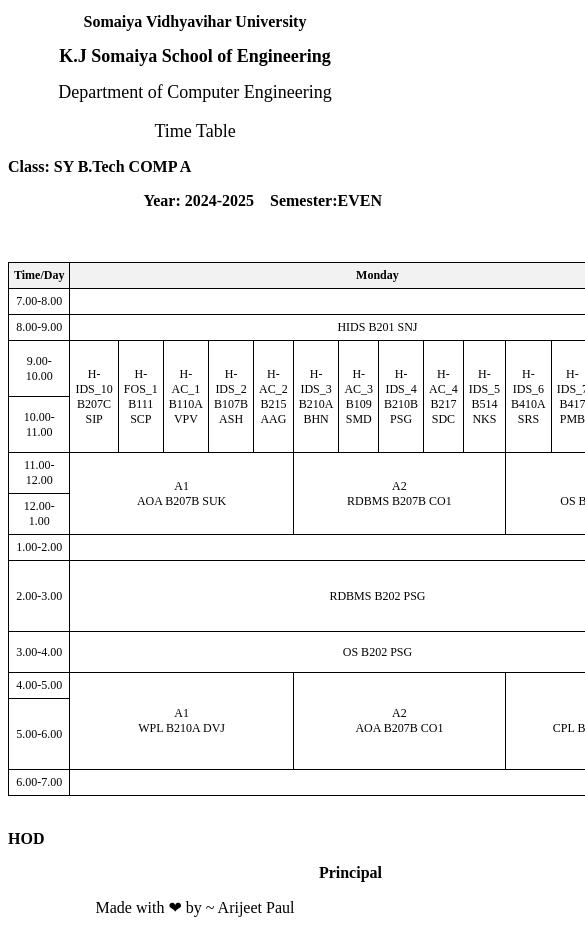
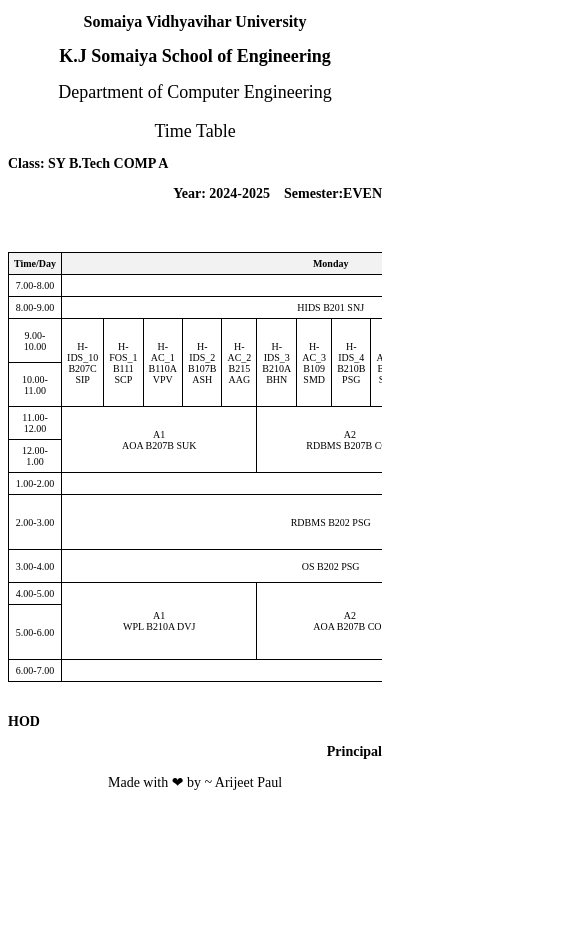
Before and after one commit to Arnab-Afk/SY_BTECH_A_TT, a plain HTML site: page index.html in a window 390 px wide. Shown: the top 933 px of the page, 585 px wide, since content can reach past the window. After the commit the page ends 844 px from the top, so only its background shows below. Drawn offline with Linux system fonts and the light colour scheme.

Commit message:
mobile view better

```diff
--- a/index.html
+++ b/index.html
@@ -2,6 +2,7 @@
 <html>
     <head>
         <title>SY_DIV-A_TT</title>
+        <meta name="viewport" content="width=device-width, initial-scale=1">
         <style>
             table {
                 border-collapse: collapse;
@@ -16,10 +17,20 @@
             th {
                 background-color: #f2f2f2;
             }
+            .table-container {
+                overflow-x: auto;
+            }
+            @media (max-width: 600px) {
+                h2, label, p {
+                    font-size: 14px;
+                }
+                table {
+                    font-size: 10px;
+                }
+            }
         </style>
     </head>
     <body>
-
         <div align="center">
             <h2 style="font-size: medium;">Somaiya Vidhyavihar University</h2>
             <h2 style="font-size: large;">K.J Somaiya School of Engineering</h2>
@@ -29,11 +40,11 @@
             <p style="text-align: right;"><strong>Year: 2024-2025  &nbsp;&nbsp; Semester:EVEN</strong></p>
         </div>
         <br><br>
+        <div class="table-container">
             <table border="1" style="border-collapse: collapse; width: 100%; text-align: center;">
                 <thead>
                     <tr>
                         <th>Time/Day</th>
-                    <!-- Days across 30 slots -->
                         <th colspan="14">Monday</th>
                         <th colspan="5">Tuesday</th>
                         <th colspan="3">Wednesday</th>
@@ -42,29 +53,22 @@
                     </tr>
                 </thead>
                 <tbody>
-                <!-- Time Slo -->
                     <tr>
                         <td>7.00-8.00</td>
-                    <!-- Empty slots -->
                         <td colspan="14"></td>
                         <td colspan="5"></td>
                         <td colspan="3"></td>
                         <td colspan="4"></td>
                         <td colspan="4"></td>
                     </tr>
-
                     <tr>
                         <td>8.00-9.00</td>
-                    <!-- Empty slots -->
                         <td colspan="14">HIDS B201 SNJ</td>
                         <td colspan="5"></td>
                         <td colspan="3">H-FOS B204 GSS</td>
                         <td colspan="4"></td>
                         <td colspan="4"></td>
                     </tr>
-
-                <!-- Class Schedule -->
-
                     <tr>
                         <td>9.00-10.00</td>
                         <td rowspan="2">H-<br>IDS_10<br>B207C<br>SIP</td>
@@ -81,165 +85,106 @@
                         <td rowspan="2">H-<br>IDS_7<br>B417<br>PMB</td>
                         <td rowspan="2">H-<br>IDS_8<br>B207A<br>KDM</td>
                         <td rowspan="2">H-<br>IDS_9<br>B107A<br>UBJ</td>
-
-
                         <td colspan="3">H_FOS_2<br>B111 GSS</td>
                         <td colspan="2">H-IDS_9<br>B207B VAB</td>
-
                         <td colspan="3">OEG -- --</td>
-
                         <td colspan="2">H_AC B403<br> SNM</td>
                         <td colspan="1">H_IDS<br>B205 BNP</td>
                         <td colspan="1">H_IDS<br>B301 KRK</td>
-
                         <td colspan="1">H_AC<br>B403 SNM</td>
                         <td colspan="1">H_FOS<br>B204 GSS</td>
                         <td colspan="1">H_IDS<br>B205 BNP</td>
                         <td colspan="1">H_IDS<br>B301 KRK</td>
-
-
                     </tr>
-
-
                     <tr>
                         <td>10.00-11.00</td>
-
                         <td colspan="2">H_FOS<br>B111 GSS</td>
                         <td colspan="1">H_IDS_9<br>B207 VAB</td>
                         <td colspan="2">H_IDS<br>B201 SNJ</td>
-
                         <td colspan="3">OEG -- --</td>
-
-
-
                         <td colspan="4">OEG -- --</td>
-
                         <td colspan="4">RDBMS B204 PSG</td>
-
-
-
-
-
                     </tr>
-
-
-                <tr >
+                    <tr>
                         <td>11.00-12.00</td>
-                    <!-- Empty slots -->
                         <td colspan="5" rowspan="2">A1<br>AOA B207B SUK</td>
                         <td colspan="5" rowspan="2">A2<br>RDBMS B207B CO1</td>
                         <td colspan="4" rowspan="2">A3<br>OS B217 CO8</td>
-
                         <td colspan="5">OS B201 PJS</td>
-
                         <td colspan="1" rowspan="2">A1<br>WPL<br>B410A<br>DVJ</td>
                         <td colspan="1" rowspan="2">A2<br>WPL<br>B210B<br>SMD</td>
                         <td colspan="1" rowspan="2">A3<br>WPL<br>B217<br>VAB</td>
-
                         <td colspan="4">PSOT B505 RBS</td>
                         <td colspan="2" rowspan="2"> A1<br>RDBMS<br>B210-A PSG</td>
                         <td colspan="1" rowspan="2"> A2<br>CPL<br>B207<br>SNJ </td>
                         <td colspan="1" rowspan="2"> A3<br>WPL<br>B210<br>VAB </td>
                     </tr>
-
                     <tr>
                         <td>12.00-1.00</td>
-                    <!-- Empty slots -->
-
                         <td colspan="5">PSOT B201 RBS</td>
-
                         <td colspan="4">OS B505 CO8</td>
-
                     </tr>
-
                     <tr>
                         <td>1.00-2.00</td>
-                    <!-- Empty slots -->
                         <td colspan="30">LUNCH BREAK </td>
-
                     </tr>
-
                     <tr>
                         <td>2.00-3.00</td>
-                    <!-- Empty slots -->
                         <td colspan="14">RDBMS B202 PSG</td>
-
                         <td colspan="1" rowspan="2">A1<br>OS<br>B210-B<br>NAL</td>
                         <td colspan="2" rowspan="2">A2<br>WPL B207A<br>SMD</td>
                         <td colspan="2" rowspan="2">A3<br>AOA<br>B410<br>PAV</td>
-
                         <td colspan="3">RDBMS B204 PSG</td>
-
                         <td colspan="1">A1<br>CPL<br>B204<br>SRS</td>
                         <td colspan="2">A2<br>CPL _SNJ</td>
                         <td colspan="1">A3<br>CPL<br>_<br>BNP</td>
-
                         <td colspan="4">AOA B204 SUK</td>
                     </tr>
-
                     <tr>
                         <td>3.00-4.00</td>
-                    <!-- Empty slots -->
                         <td colspan="14">OS B202 PSG</td>
-
                         <td colspan="3">PSOT B204<br>RBS/YMT/NAR</td>
                         <td colspan="4">AOA B204 SUK</td>
                         <td colspan="4">PSOT B204 RBS</td>
                     </tr>
-
                     <tr>
                         <td>4.00-5.00</td>
-                    <!-- Empty slots -->
                         <td colspan="5" rowspan="2">A1<br>WPL B210A DVJ</td>
                         <td colspan="5" rowspan="2">A2<br>AOA B207B CO1</td>
                         <td colspan="4" rowspan="2">A3<br>CPL B207C BNP</td>
-
                         <td colspan="5">AOA B204 SUK</td>
                         <td colspan="3"></td>
-
                         <td colspan="1" rowspan="2">A1<br>CPL<br>B201A<br>SRS</td>
                         <td colspan="1" rowspan="2">A2<br>OS<br>B210B<br>PJS</td>
                         <td colspan="2" rowspan="2">A3<br>RDBMS<br> B217 PSG</td>
-
                         <td colspan="4"></td>
                     </tr>
-
                     <tr>
                         <td>5.00-6.00</td>
-                    <!-- Empty slots -->
-
                         <td colspan="1">H-<br>AC<br>B403<br>SNM</td>
                         <td colspan="1">H-<br>FOS<br>B204<br>GSS</td>
                         <td colspan="1">H-<br>IDS<br>B205<br>BNP</td>
                         <td colspan="1">H-<br>IDS<br>B301<br>KRK</td>
                         <td colspan="1">H-<br>IDS<br>B201<br>SNJ</td>
-
-
                         <td colspan="3"></td>
-
                         <td colspan="4"></td>
                     </tr>
-
                     <tr>
                         <td>6.00-7.00</td>
-                    <!-- Empty slots -->
                         <td colspan="14"></td>
                         <td colspan="5"></td>
                         <td colspan="3"></td>
                         <td colspan="4"></td>
                         <td colspan="4"></td>
                     </tr>
-
-
                 </tbody>
             </table>
-
+        </div>
         <div align="center">
             <br>
             <p style="text-align: left;"><strong>HOD</strong></p>
             <p style="text-align: right;"><strong>Principal</strong></p>
             <p style="text-align : center">Made with &#x2764; by ~ Arijeet Paul </p>
         </div>
-
     </body>
 </html>
```
Lines whose indentation alone changed are shown as unchanged.
